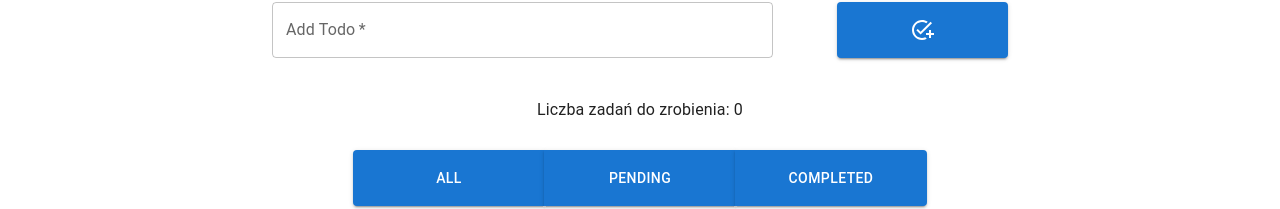
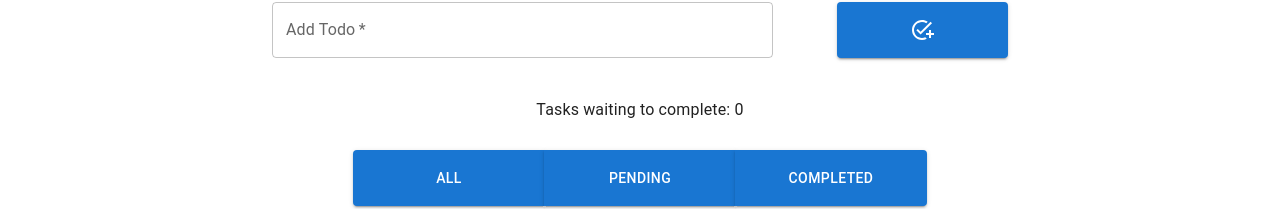
Before and after one commit to Finnick223/teachingUseReducer, a React (Vite) app: page / in a window 1280 px wide. Shown: the part 342-551 px from the top of the page. Built offline with nearby package versions, Linux system fonts and the light colour scheme.

Commit message:
cosmetic changes

```diff
--- a/src/components/TaskList.tsx
+++ b/src/components/TaskList.tsx
@@ -25,7 +25,7 @@ const TaskList: React.FC<TaskListProps> = ({ tasks, filteredTasks, toggleTask, r
           removeTask={removeTask}
           />
         ))}
-        <Typography sx={{m: 3, display: "flex", justifyContent: "center"}}>Liczba zadań do zrobienia: {tasks.filter(task => !task.completed).length}</Typography>
+        <Typography sx={{m: 3, display: "flex", justifyContent: "center"}}>Tasks waiting to complete: {tasks.filter(task => !task.completed).length}</Typography>
     </Box>
   );
 };
```
